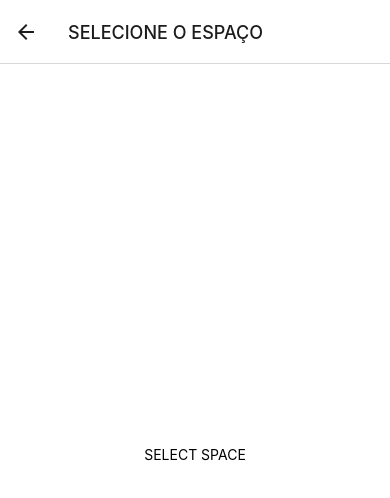
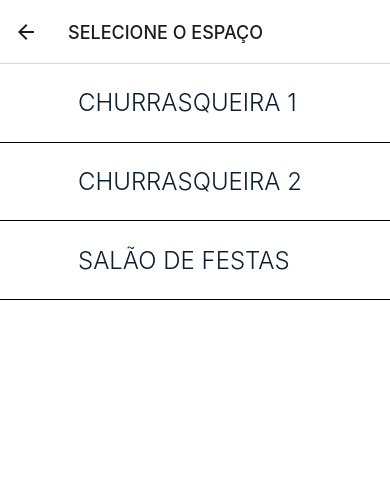
Before and after one commit to Jovens-Aprendizes/Arboretto_Mobile, a React Native app: screen /SelectSpace in a window 390 px wide. Shown: the top 498 px of the page. Built offline with nearby package versions, Linux system fonts and the light colour scheme.

Commit message:
Implementando tela de selecionar o espaço

```diff
--- a/src/screens/Home/index.js
+++ b/src/screens/Home/index.js
@@ -1,5 +1,5 @@
 import * as React from 'react';
-import { Text, TouchableHighlight, View, SafeAreaView, StyleSheet, Image } from 'react-native';
+import { Text, TouchableHighlight, SafeAreaView, StyleSheet} from 'react-native';
 import { useNavigation } from '@react-navigation/native';
 
 export default function Home() {
--- a/src/screens/Login/index.js
+++ b/src/screens/Login/index.js
@@ -8,7 +8,7 @@ export default function Login() {
   return (
     <SafeAreaView style={styles.container}>
         <Text style={styles.arboretto}>ARBORETTO</Text>
-
+        <Image style={[styles.logoImage]} resizeMode='contain' source={require('../../img/logo.png')}/>
         <View style={styles.fieldLogin}>
             <Text style={styles.title}>CPF</Text>
             <TextInput
@@ -29,7 +29,7 @@ export default function Login() {
                 <Text style={styles.textButton}>Entrar</Text>
             </TouchableHighlight>
         </View>
-        <Image style={[styles.logoImage, styles.iconLayout]} resizeMode='contain' source={require('../../img/logo.png')}/>
+
     </SafeAreaView>
   );
 }
@@ -76,7 +76,6 @@ const styles = StyleSheet.create({
     },
     button: {
         position: 'absolute',
-        borderRadius: 50,
         backgroundColor: "#46e98f",
         width: "100%",
         height: "15%",
--- a/src/screens/SelectSpace/index.js
+++ b/src/screens/SelectSpace/index.js
@@ -1,20 +1,101 @@
-import React from 'react';
-import { StyleSheet, Text, View } from 'react-native';
+import * as React from 'react';
+import { StyleSheet, Text, View, SafeAreaView, Image, TouchableHighlight } from 'react-native';
+import { useNavigation } from '@react-navigation/native';
 
 export default function SelectSpace() {
 
+    const navigation = useNavigation();
     return (
-        <View style={styles.container}>
-            <Text>SELECT SPACE</Text>
-        </View>
+        <SafeAreaView style={styles.container}>
+
+            <View style={styles.itemList}>
+                <View style={styles.viewImage}>
+                    <Image
+                    style={styles.iconSpace}
+                    source={require('../../img/IconSpace.png')}/>
+                </View>
+                <TouchableHighlight
+                style={styles.button}
+                onPress={ () => navigation.navigate('SelectDate')}
+                >
+
+                    <Text style={styles.textButton}>CHURRASQUEIRA 1</Text>
+                </TouchableHighlight>
+            </View>
+
+            <View style={styles.itemList}>
+                <View style={styles.viewImage}>
+                    <Image
+                    style={styles.iconSpace}
+                    source={require('../../img/IconSpace.png')}/>
+                </View>
+                <TouchableHighlight
+                style={styles.button}
+                onPress={ () => navigation.navigate('SelectDate')}
+                >
+                    <Text style={styles.textButton}>CHURRASQUEIRA 2</Text>
+                </TouchableHighlight>
+            </View>
+
+            <View style={styles.itemList}>
+                <View style={styles.viewImage}>
+                    <Image
+                    style={styles.iconSpace}
+                    source={require('../../img/IconSpace.png')}/>
+                </View>
+                <TouchableHighlight
+                style={styles.button}
+                onPress={ () => navigation.navigate('SelectDate')}
+                >
+                    <Text style={styles.textButton}>SALÃO DE FESTAS</Text>
+                </TouchableHighlight>
+            </View>
+
+        </SafeAreaView>
     );
 }
 
 const styles = StyleSheet.create({
     container: {
         flex: 1,
-        backgroundColor: '#fff',
+        backgroundColor: '#fff'
+    },
+    itemList: {
+        flex: 0.1,
+        borderStyle: 'solid',
+        borderColor: "#000001",
+        borderBottomWidth: 0.4,
+        height: '100%',
+        width: '100%',
+        justifyContent: 'center',
+        alignSelf: 'center',
+        flexDirection: 'row'
+    },
+    iconSpace:{
+        position: 'absolute',
+        height: "40%",
+        width: "40%",
+        resizeMode: 'contain',
+    },
+    textButton: {
+        marginLeft: 0,
+        fontSize: 24,
+        fontWeight: "300",
+        textAlign: 'left',
+        color: '#0B1F33'
+    },
+    viewImage:{
+        flex: 0.2,
+        alignSelf: "center",
         alignItems: 'center',
         justifyContent: 'center',
+
     },
+    button: {
+        flex: 0.8,
+        width: "100%",
+        height: '100%',
+        alignSelf: "center",
+        justifyContent: 'center',
+    }
 });
```
Also changed, not shown: src/img/IconSpace.png (added).
